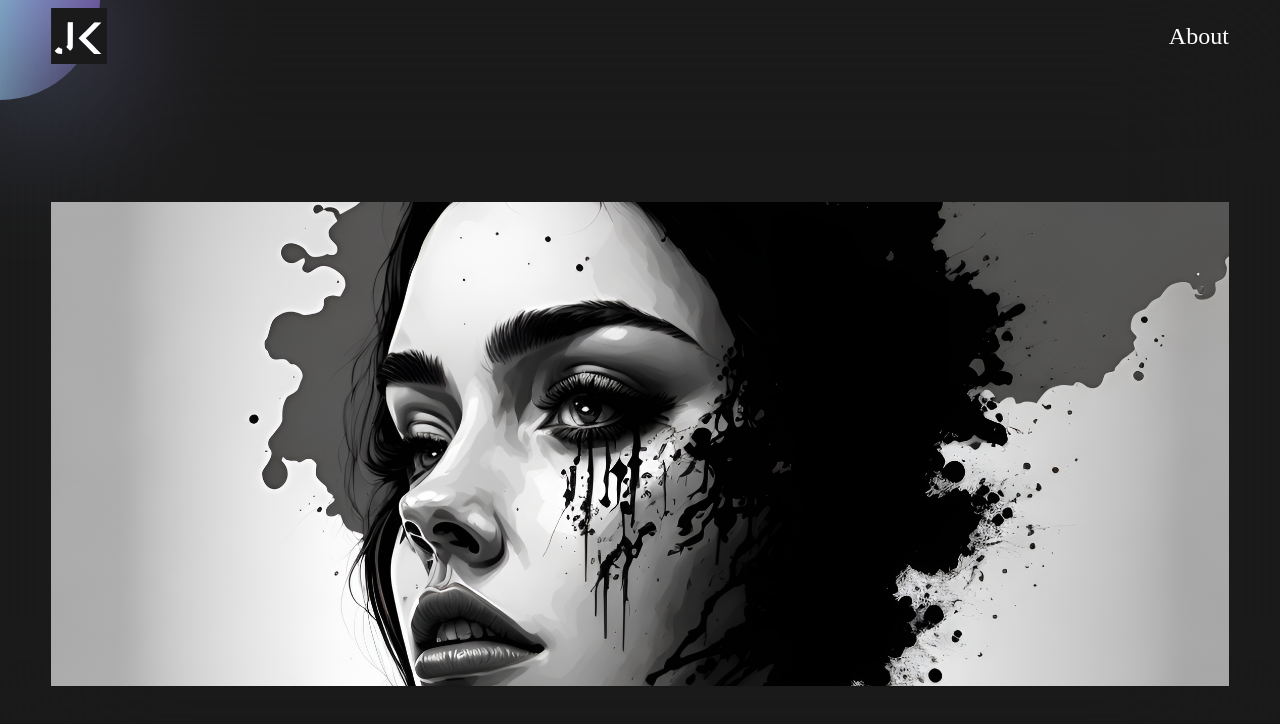
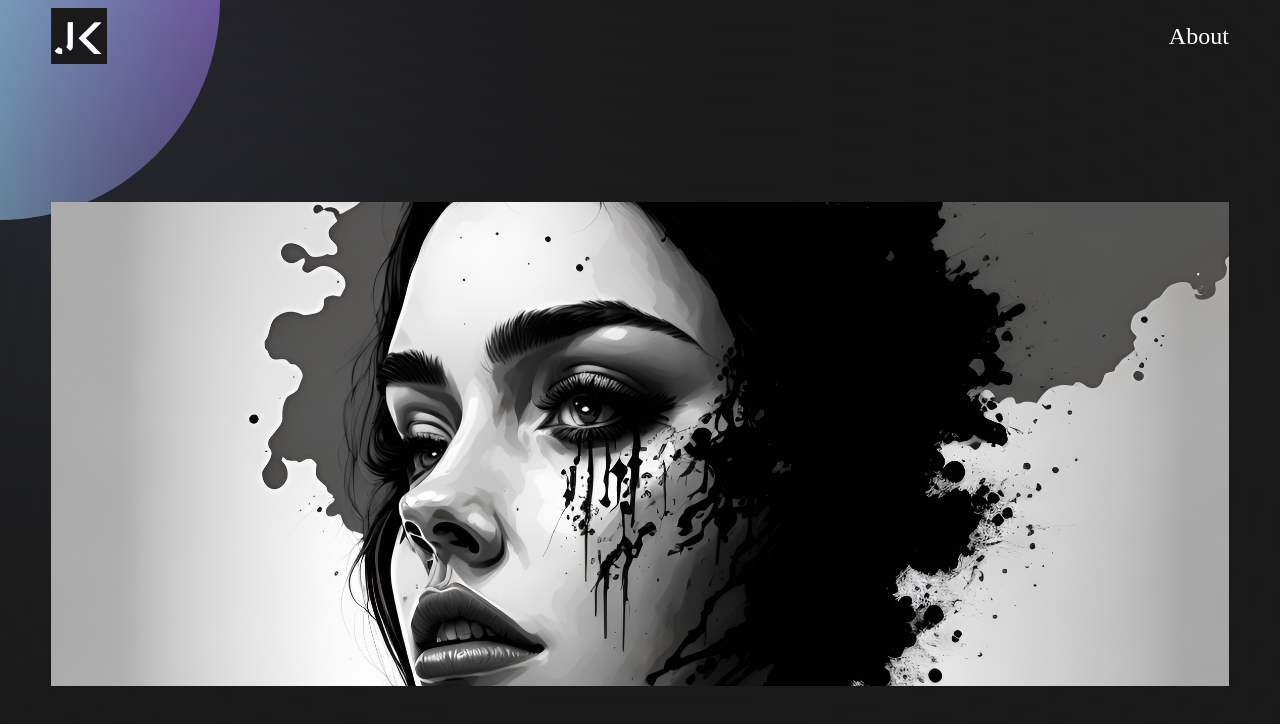
Before and after one commit to JuanCamiloMB/mypage, a React (Vite) app: page / in a window 1280 px wide. Shown: the top 724 px of the page. Built offline with nearby package versions, Linux system fonts and the light colour scheme; a web font is replaced by a local one.

Commit message:
bigger blob

```diff
--- a/src/Site.css
+++ b/src/Site.css
@@ -66,7 +66,7 @@
 
     #blob{
         background-color: white;
-        height: 25vh;
+        height: 55vh;
         aspect-ratio: 1;
         position: absolute;
         left: 50%;
@@ -87,7 +87,7 @@
         width: 100%;
         position: fixed;
         z-index: -1;
-        backdrop-filter: blur(80px);
+        backdrop-filter: blur(200px);
     }
 
 }
--- a/src/Site.jsx
+++ b/src/Site.jsx
@@ -16,11 +16,6 @@ function Site() {
   }
 
   useEffect(() => {
-    /* if (location.pathname === "/PhD") {
-      document.getElementById("blob").style.display = "none";
-    } else {
-      document.getElementById("blob").style.display = "initial";
-    } */
     const blob = document.getElementById("blob");
 
     blob.animate(
```
